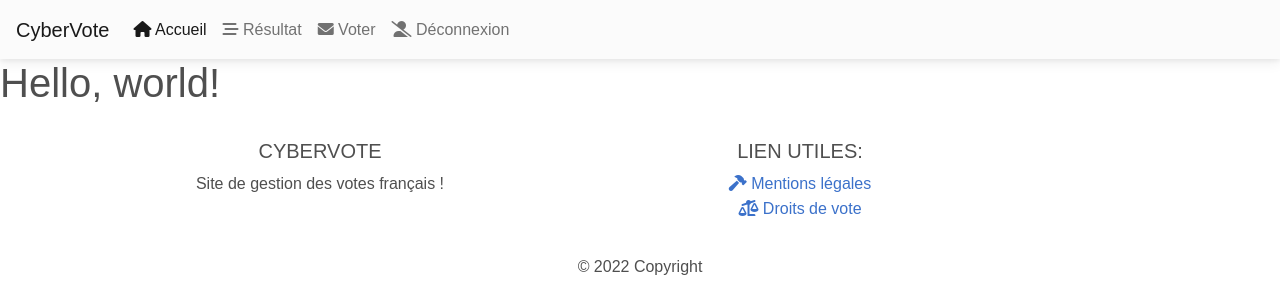
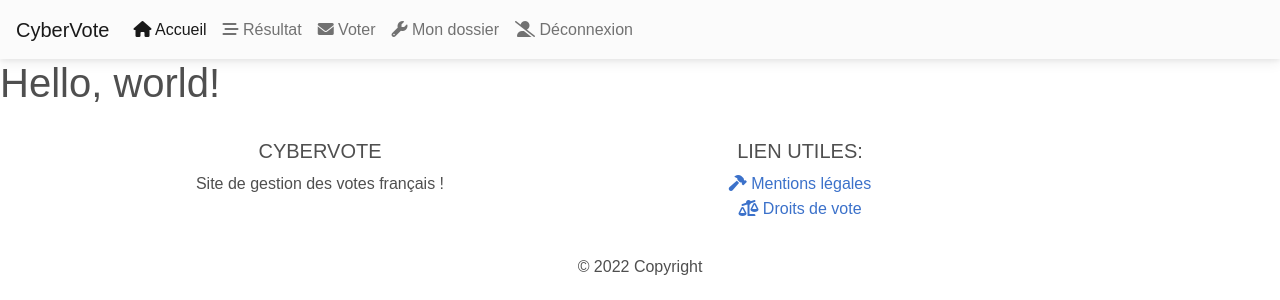
Before and after one commit to Aimericv/CyberVoteSLAM, a PHP site: page /index.php in a window 1280 px wide. Shown: the top 300 px of the page. Run offline with PHP 8.4, Linux system fonts and the light colour scheme; the visitor is signed in with stand-in values (Sample User, id 1); some libraries are stand-ins or nearby versions; some web fonts are replaced.

Commit message:
maj header

```diff
--- a/assets/includes/header.php
+++ b/assets/includes/header.php
@@ -23,6 +23,9 @@ session_start();?>
         <li class="nav-item">
         <a class="nav-link" href="vote.php"><i class="fas fa-envelope"></i> Voter</a>
       </li>
+      <li class="nav-item">
+        <a class="nav-link" href="dossier.php"><i class="fas fa-wrench"></i> Mon dossier</a>
+      </li>
         <li class="nav-item">
         <a class="nav-link" href="logout.php"><i class="fas fa-user-alt-slash"></i> Déconnexion</a>
       </li>
```
